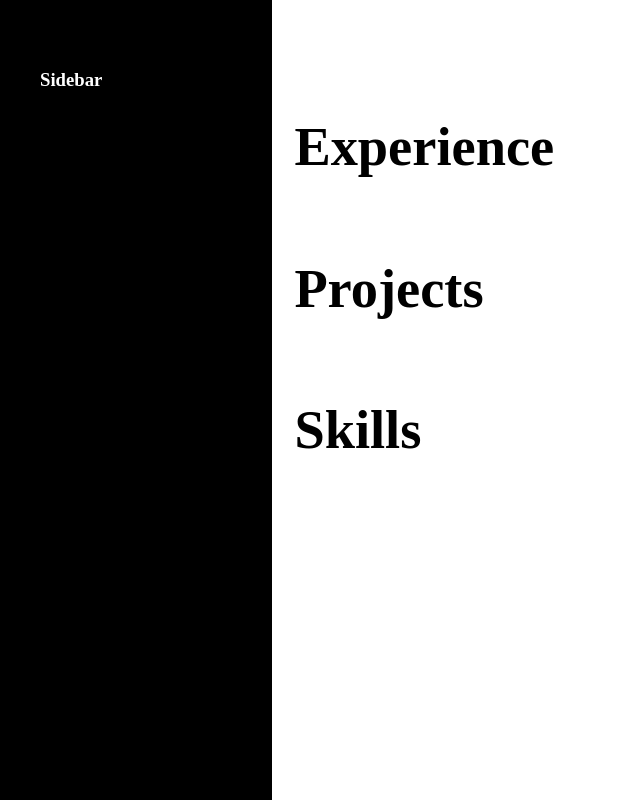
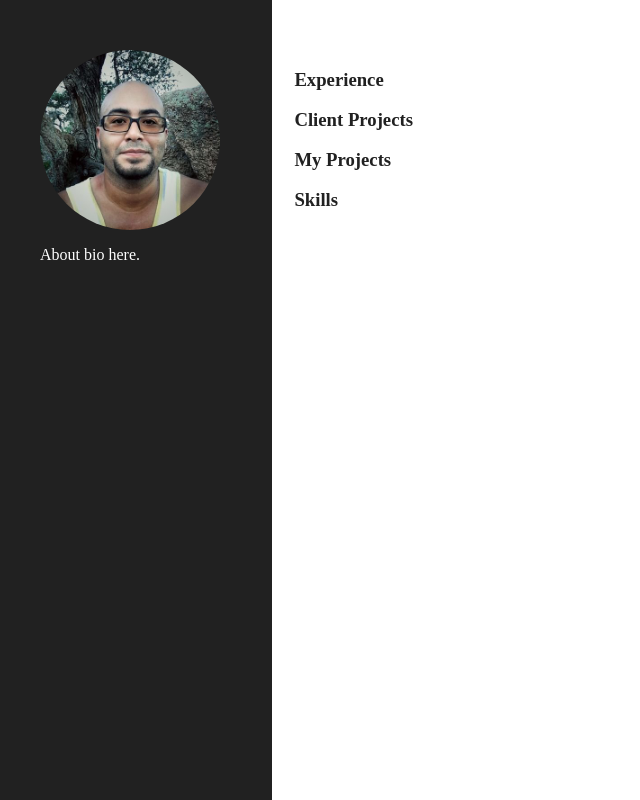
Before and after one commit to brytorres/portfolio, a Gatsby site: page / in a window 1280 px wide. Shown: the whole page, without its empty margins (0-640 px from the left). Built offline with nearby package versions, Linux system fonts and the light colour scheme; Gatsby itself is replaced by a stand-in of ours.

Commit message:
Add styling to sidebar

```diff
--- a/src/components/ProjectsSection.js
+++ b/src/components/ProjectsSection.js
@@ -4,7 +4,9 @@ class ProjectsSection extends Component {
   render() {
     return (
       <div className="projects-section">
-        <h3>Projects</h3>
+        <h3>Client Projects</h3>
+
+        <h3>My Projects</h3>
       </div>
     );
   }
--- a/src/components/Sidebar.js
+++ b/src/components/Sidebar.js
@@ -1,4 +1,5 @@
-import React, { Component } from 'react'
+import React, { Component } from 'react';
+// import config from '../config';
 
 import styles from '../styles/sidebar.module.scss';
 
@@ -6,7 +7,21 @@ class Sidebar extends Component {
   render() {
     return (
       <div className={styles.sidebar}>
-        <h3>Sidebar</h3>
+
+        <div className={styles.top}>
+          <div className={styles.image}></div>
+          <div className={styles.about}>
+            <p>About bio here.</p>
+          </div>
+        </div>
+
+        <hr/>
+
+        <div className={styles.bottom}>
+          Github
+
+        </div>
+
       </div>
     );
   }
--- a/src/config/index.js
+++ b/src/config/index.js
@@ -16,7 +16,7 @@ module.exports = {
   minibio: `
   `,
   url: 'https://bryantorres.pro',
-  image: '',
+  image: '/src/images/bryan_torres.jpg',
   logo: '',
   twitter: '@brytorres_',
   fbAppID: '',
--- a/src/styles/_variables.scss
+++ b/src/styles/_variables.scss
@@ -4,5 +4,9 @@ $horizontal-padding: 40px;
 $main-width: 85%;
 $main-margin-left: 15%;
 $aside-width: 15%;
-
 // Colors
+$grey: #212121;
+$sky: #56a3a6;
+$orange: #f0544f;
+$frost: #c6d8d3;
+$cream: #fffbf4;
--- a/src/styles/base.module.scss
+++ b/src/styles/base.module.scss
@@ -3,23 +3,11 @@
 
 body {
   margin-top: -19px;
+  color: $grey;
 }
 
 .content {
   margin: 0 auto;
-
-  h3 {
-    font-size: 3.4rem;
-    line-height: 1.6;
-
-    @include media('<=xsmall') {
-      // font-size: 2.8rem;
-    }
-
-    @include media('>=medium', '<large') {
-      // font-size: 3rem;
-    }
-  }
 
   // Setting the width and padding sizes
   @include media('>=large') {
--- a/src/styles/sidebar.module.scss
+++ b/src/styles/sidebar.module.scss
@@ -4,8 +4,22 @@
 .sidebar {
   align-self: stretch;
   margin: 0 auto;
-  background-color: black;
+  background-color: $grey;
   color: white;
+
+  .top {
+    .image{
+      background-image: url('../images/bryan_torres.jpg');
+      width: 180px;
+      height: 180px;
+      background-size: cover;
+      background-repeat: no-repeat;
+      background-position: center center;
+      border-radius: 50%;
+      overflow: hidden;
+      margin: 0 auto;
+    }
+  }
 
   // Positioning on the side for bigger screens
   @include media('>=medium') {
```
Also changed, not shown: src/images/bryan_torres.jpg (added).
